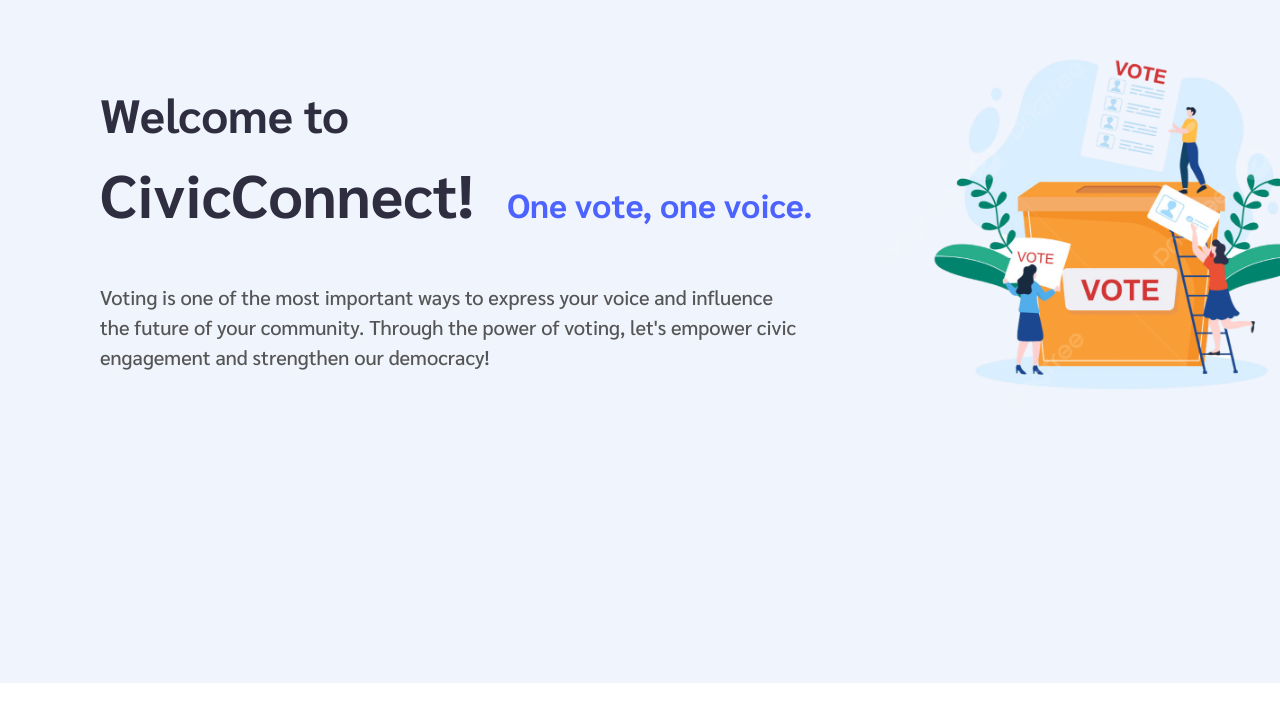
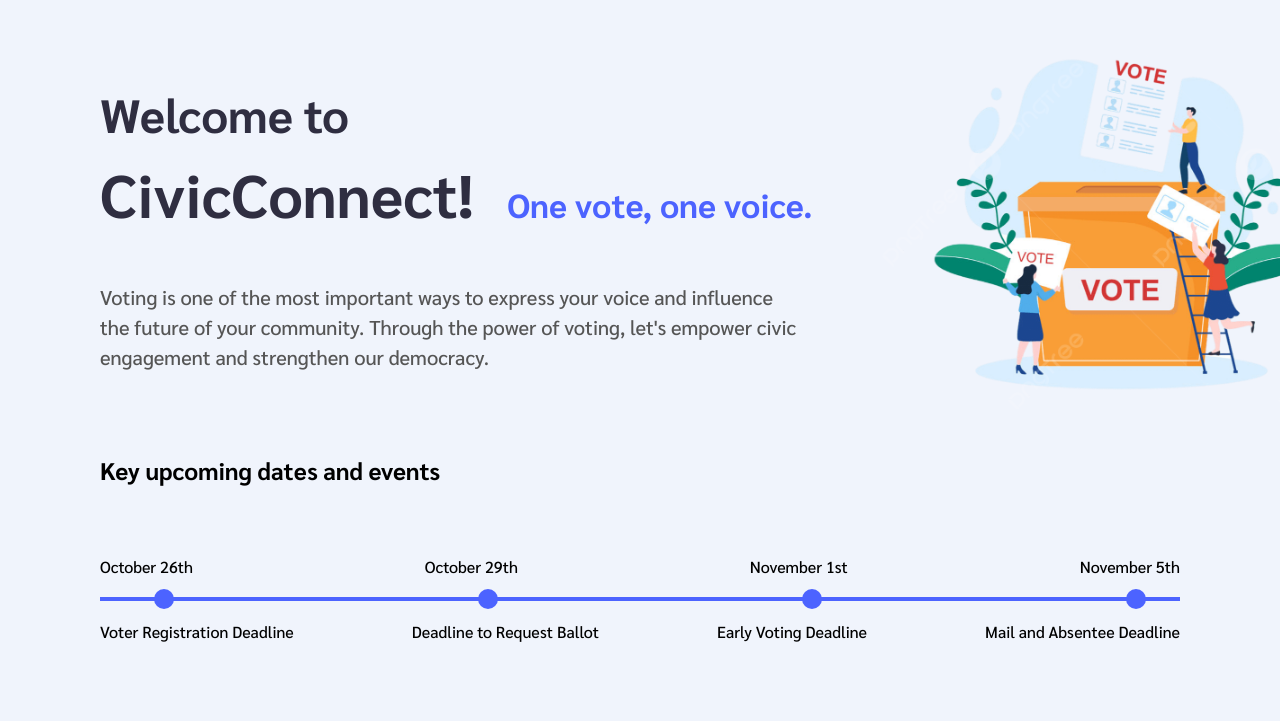
Before and after one commit to angelinaa-chen/vota, a React (Create React App) app: page / in a window 1280 px wide. Shown: the part 117-838 px from the top of the page. Before the commit the page ends 800 px from the top, so only its background shows below. Built offline with nearby package versions, Linux system fonts and the light colour scheme.

Commit message:
Added deadline dates timeline

```diff
--- a/src/App.js
+++ b/src/App.js
@@ -27,27 +27,75 @@ function Home() {
         <h1 style = {{ color: '#2F2E41', fontSize: '35pt', marginBottom: '-30px', fontWeight: '700', marginTop: '100px'}}> Welcome to </h1>
         <h1 style = {{ color: '#2F2E41', fontSize: '45pt', fontWeight: '700'}}> CivicConnect! <span style = {{color: '#4C63FF', fontSize: '25pt', marginLeft: '20px'}} > One vote, one voice. </span> </h1>
         <p style={{ maxWidth: '700px', color: '#555555', fontSize: '20px', fontWeight: '500', marginTop: '50px', lineHeight: '1.5' }}>
-          Voting is one of the most important ways to express your voice and influence the future of your community. Through the power of voting, let's empower civic engagement and strengthen our democracy!
+          Voting is one of the most important ways to express your voice and influence the future of your community. Through the power of voting, let's empower civic engagement and strengthen our democracy.
         </p>
-        {/* <span style = {{color: '#4C63FF'}} > CivicConnect! </span> */}
       </div>
 
       {/* Adds the image. */}
       <div style={{ flex: '1', textAlign: 'right' }}>
         <img src = {votingImage} alt = "voting_image" style = {{ maxWidth: '50%', marginTop: '-400px', marginLeft: '750px'}} />
       </div>
+
+      {/* Timeline of deadline dates. */}
+      <br></br>
+      <h2 style = {{ marginBottom: '70px' }}> Key upcoming dates and events </h2>
+      <div style = {{ margin: '40px auto' }}>
+        <div style = {{ display: 'flex', justifyContent: 'space-between', alignItems: 'center' }}>
+          <span> October 26th </span>
+          <span> October 29th </span>
+          <span> November 1st </span>
+          <span> November 5th </span>
+        </div>
+        <div style = {{ margin: '20px 0', backgroundColor: '#4C63FF', height: '4px', position: 'relative' }}>
+          <div style = {{
+            width: '20px',
+            height: '20px',
+            backgroundColor: '#4C63FF',
+            borderRadius: '50%',
+            position: 'absolute',
+            top: '-8px',
+            left: '5%',
+          }}> </div>
+          <div style = {{
+            width: '20px',
+            height: '20px',
+            backgroundColor: '#4C63FF',
+            borderRadius: '50%',
+            position: 'absolute',
+            top: '-8px',
+            left: '35%',
+          }}> </div>
+          <div style = {{
+            width: '20px',
+            height: '20px',
+            backgroundColor: '#4C63FF',
+            borderRadius: '50%',
+            position: 'absolute',
+            top: '-8px',
+            left: '65%',
+          }}> </div>
+          <div style = {{
+            width: '20px',
+            height: '20px',
+            backgroundColor: '#4C63FF',
+            borderRadius: '50%',
+            position: 'absolute',
+            top: '-8px',
+            left: '95%',
+          }}> </div>
+        </div>
+
+        <div style = {{ display: 'flex', justifyContent: 'space-between' }}>
+          <span> Voter Registration Deadline </span>
+          <span> Deadline to Request Ballot </span>
+          <span> Early Voting Deadline </span>
+          <span> Mail and Absentee Deadline </span>
+        </div>
+      </div>
+
     </div>
   );
 }
-
-// function Welcome() {
-//   const { name } = useParams();
-//   return (
-//     <div style = {{ textAlign: 'center', marginTop: '50px' }}>
-//       <h1> Welcome, {name}! </h1>
-//     </div>
-//   );
-// }
 
 function Location() {
   const { location } = useParams();
```
